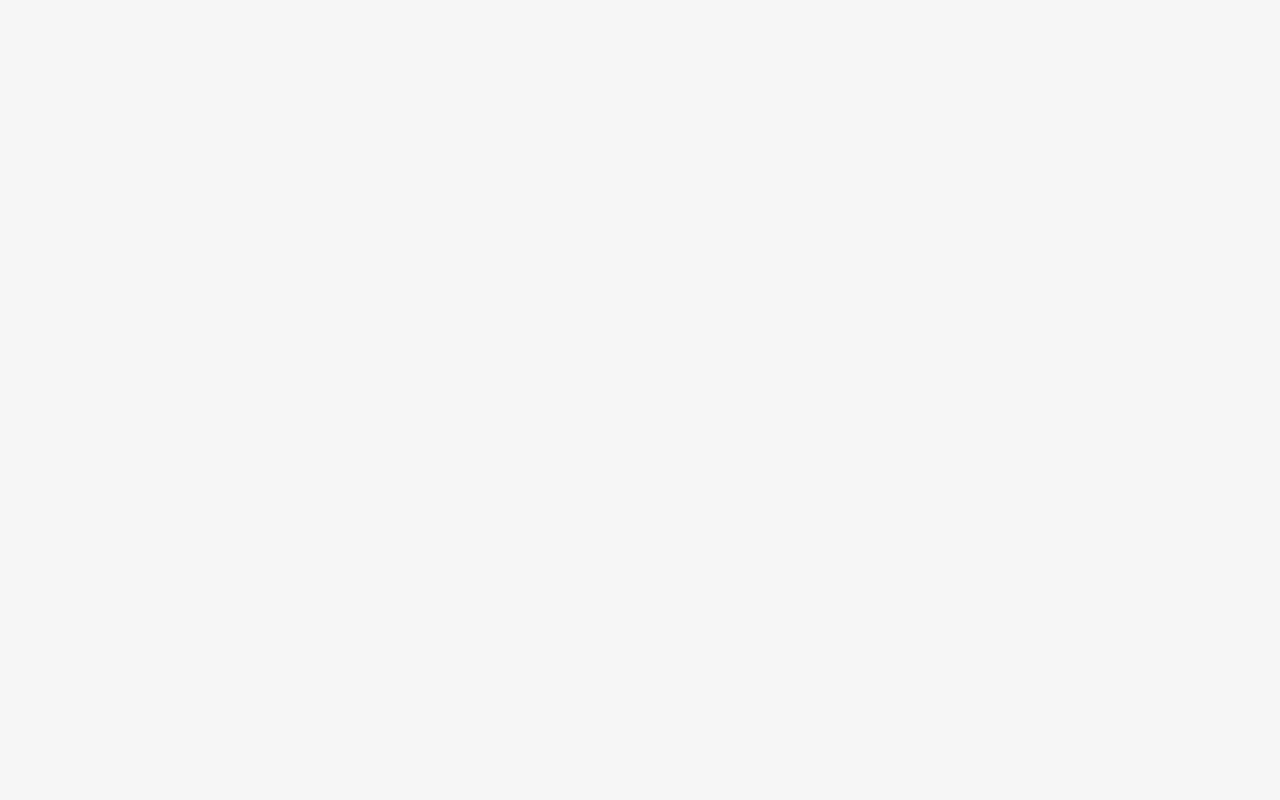
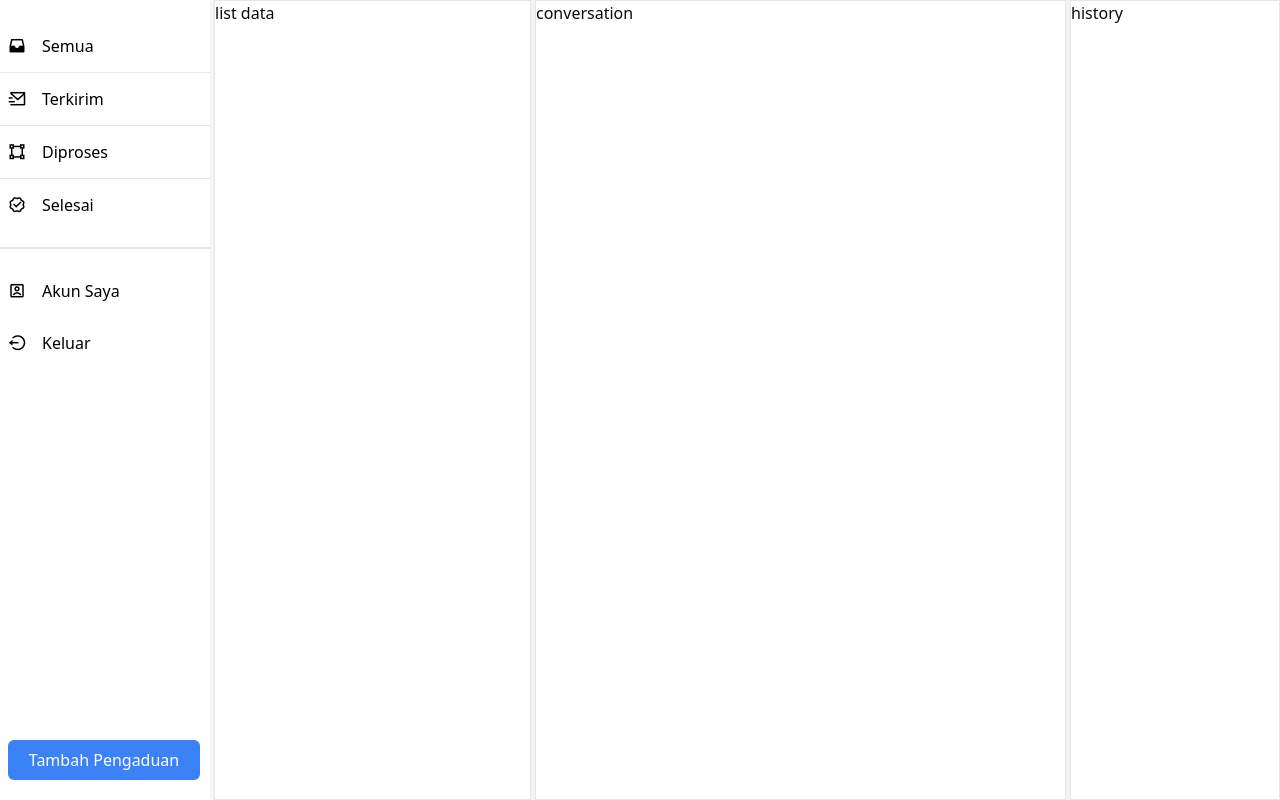
Before and after one commit to oktapascal/frontend.download-support, a Nuxt app: page / in a window 1280 px wide. Before the commit this address had no page. Built offline with nearby package versions, Linux system fonts and the light colour scheme.

Commit message:
Create layout home page

```diff
--- /dev/null
+++ b/layouts/private.vue
@@ -0,0 +1,43 @@
+<template>
+  <div class="grid grid-cols-12 gap-1">
+    <div class="relative bg-white flex flex-col py-5 col-span-2 h-screen">
+      <button type="button"
+        class="btn py-3 px-2 justify-start rounded-none text-lg border-b hover:bg-neutral-200 active:bg-neutral-300">
+        <i class="ri-inbox-2-fill"></i>
+        <span class="pl-4 text-base">Semua</span>
+      </button>
+      <button type="button"
+        class="btn py-3 px-2 justify-start rounded-none text-lg border-b hover:bg-neutral-200 active:bg-neutral-300">
+        <i class="ri-mail-send-line"></i>
+        <span class="pl-4 text-base">Terkirim</span>
+      </button>
+      <button type="button"
+        class="btn py-3 px-2 justify-start rounded-none text-lg border-b hover:bg-neutral-200 active:bg-neutral-300">
+        <i class="ri-shape-2-line"></i>
+        <span class="pl-4 text-base">Diproses</span>
+      </button>
+      <button type="button"
+        class="btn py-3 px-2 justify-start rounded-none text-lg hover:bg-neutral-200 active:bg-neutral-300">
+        <i class="ri-verified-badge-line"></i>
+        <span class="pl-4 text-base">Selesai</span>
+      </button>
+      <hr class="border-[1.5px] border-neutral-200 my-4" />
+      <button type="button"
+        class="btn py-3 px-2 justify-start rounded-none text-lg hover:bg-neutral-200 active:bg-neutral-300">
+        <i class="ri-account-box-line"></i>
+        <span class="pl-4 text-base">Akun Saya</span>
+      </button>
+      <button type="button"
+        class="btn py-3 px-2 justify-start rounded-none text-lg hover:bg-neutral-200 active:bg-neutral-300">
+        <i class="ri-logout-circle-line"></i>
+        <span class="pl-4 text-base">Keluar</span>
+      </button>
+      <div class="px-2 absolute bottom-5">
+        <button type="button" class="btn w-48 h-10 text-base bg-blue-500 text-white hover:bg-blue-600 active:bg-blue-700">
+          Tambah Pengaduan
+        </button>
+      </div>
+    </div>
+    <slot />
+  </div>
+</template>
--- /dev/null
+++ b/pages/index.vue
@@ -0,0 +1,11 @@
+<script setup lang="ts">
+definePageMeta({
+  layout: 'private'
+})
+</script>
+
+<template>
+  <div class="card bg-white rounded-none col-span-3">list data</div>
+  <div class="card bg-white rounded-none col-span-5">conversation</div>
+  <div class="card bg-white rounded-none col-span-2">history </div>
+</template>
```
